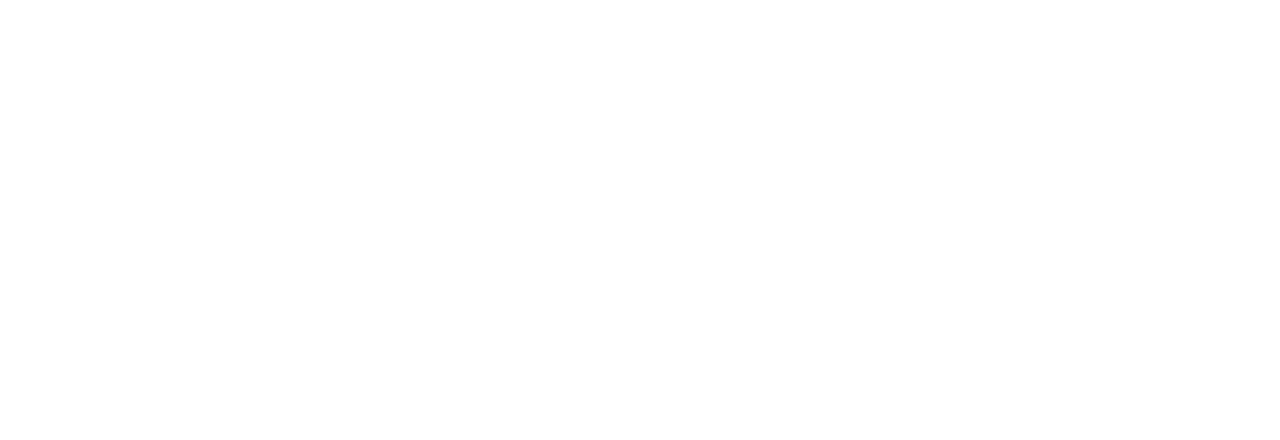
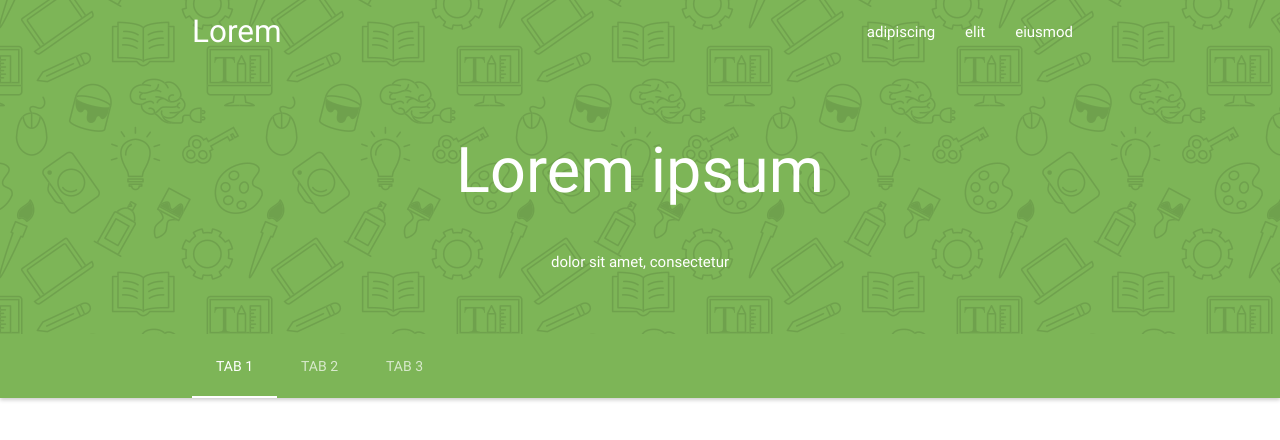
Before and after one commit to b-z/resume, a plain HTML site: page index.html in a window 1280 px wide. Drawn offline with Linux system fonts and the light colour scheme.

Commit message:
:frog: add navbar

```diff
--- a/css/style.css
+++ b/css/style.css
@@ -0,0 +1,66 @@
+nav {
+	position: relative;
+	top: 0;
+	transition: background-color .3s, opacity .2s, visibility 0s;
+	box-shadow: 0 2px 4px 0 rgba(0, 0, 0, 0.2);
+	z-index: 10;
+	background-color: #7db557;
+}
+
+nav .nav-background {
+	overflow: hidden;
+	position: absolute;
+	top: 0;
+	right: 0;
+	bottom: 0;
+	left: 0;
+	z-index: -1;
+	opacity: .1;
+}
+
+nav .nav-background img, nav .nav-background .pattern {
+	position: absolute;
+	top: 50%;
+	-webkit-transform: translateY(-50%);
+	transform: translateY(-50%);
+	right: 0;
+	left: 0;
+	margin: 0 auto;
+	max-width: 100%;
+	-webkit-filter: grayscale(100%);
+	filter: grayscale(100%);
+	transition: opacity .7s;
+}
+
+nav .nav-background .pattern {
+	top: 0;
+	bottom: 0;
+	-webkit-transform: none;
+	transform: none;
+	background-repeat: repeat;
+}
+
+nav .nav-header {
+	word-wrap: break-word;
+	clear: both;
+	padding: 40px 0;
+}
+
+.nav-content {
+	background-color: inherit;
+	height: 64px;
+}
+
+.nav-content .tabs, .nav-content .tab {
+	height: 64px;
+	line-height: 64px;
+}
+
+nav ul a {
+	transition: background-color .3s!important;
+	cursor: pointer;
+}
+
+nav ul a:hover {
+	background-color: rgba(0, 0, 0, 0.1)!important;
+}
--- a/index.html
+++ b/index.html
@@ -9,11 +9,50 @@
 
 	<title></title>
 	<link href="css/materialize.min.css" rel="stylesheet" type="text/css">
+	<link href="css/style.css" rel="stylesheet" type="text/css">
 </head>
 
 <body style="">
 
+	<nav class="nav-extended">
+		<!-- background -->
 
+		<div class="nav-background">
+			<div class="pattern active" style="background-image: url('img/icon-seamless.png');"></div>
+		</div>
+
+		<!-- navbar & title -->
+
+		<div class="nav-wrapper container">
+			<a href="#" class="brand-logo">Lorem</a>
+			<ul id="nav-mobile" class="right hide-on-med-and-down">
+				<li><a href="">adipiscing</a></li>
+				<li><a href="">elit</a></li>
+				<li><a href="">eiusmod</a></li>
+			</ul>
+		</div>
+
+		<div class="nav-header center">
+			<h1>Lorem ipsum</h1>
+			<div class="tagline">dolor sit amet, consectetur</div>
+		</div>
+
+		<!-- filter(fixed part) -->
+		<div class="nav-content">
+			<div class="container">
+				<ul class="tabs tabs-transparent">
+					<li class="tab"><a class="active" href="#test1">Tab 1</a></li>
+					<li class="tab"><a href="#test2">Tab 2</a></li>
+					<li class="tab"><a href="#test3">Tab 3</a></li>
+				</ul>
+			</div>
+		</div>
+	</nav>
+
+	<main class="container">
+
+
+	</main>
 
 	<script src="js/jquery-2.1.3.min.js"></script>
 	<script src="js/materialize.min.js"></script>
```
Also changed, not shown: img/icon-seamless.png (added).
